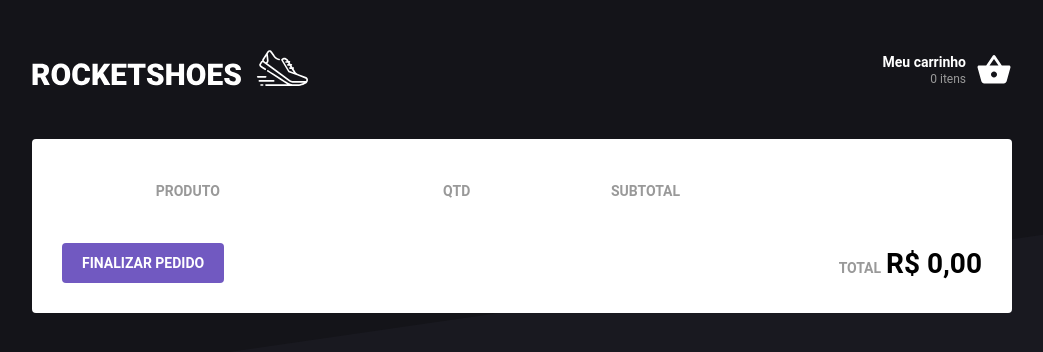
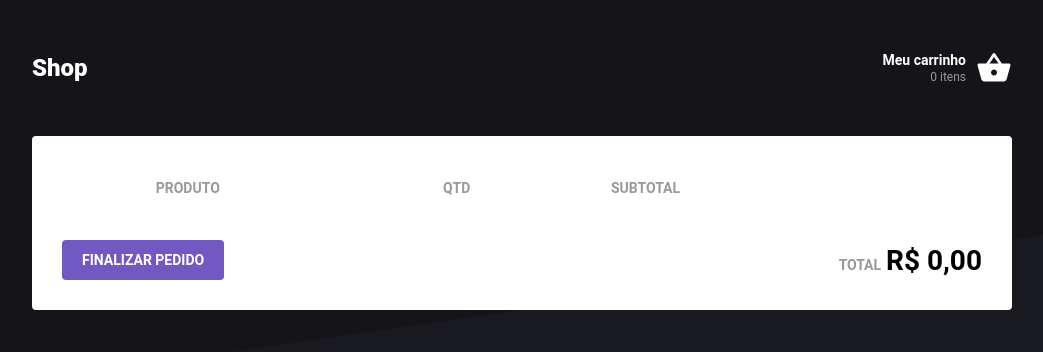
Before and after one commit to luanrjjj/challengeDevnology, a React (Create React App) app: page /cart in a window 1280 px wide. Shown: the top 352 px of the page, without its empty margins (118-1161 px from the left). Built offline with nearby package versions, Linux system fonts and the light colour scheme.

Commit message:
Organizing the code

```diff
--- a/package.json
+++ b/package.json
@@ -18,6 +18,7 @@
     "react-dom": "^17.0.2",
     "react-hook-form": "^7.17.5",
     "react-icons": "^4.3.1",
+    "react-infinite-scroll-component": "^6.1.0",
     "react-payment-inputs": "^1.1.8",
     "react-router-dom": "^5.3.0",
     "react-scripts": "4.0.3",
--- a/src/components/Header/index.tsx
+++ b/src/components/Header/index.tsx
@@ -6,13 +6,14 @@ import logo from "../../assets/images/logo.svg";
 import { Container, Cart } from "./styles";
 import { useCart } from "../../hooks/useCart";
 
+
 const Header = (): JSX.Element => {
   const { cart } = useCart();
   const cartSize = cart.length;
   return (
     <Container>
       <Link to="/">
-        <img src={logo} alt="Rocketshoes" />
+        <span className="Title">Shop</span>
       </Link>
 
       <Cart to="/cart">
--- a/src/components/Header/styles.ts
+++ b/src/components/Header/styles.ts
@@ -7,8 +7,17 @@ export const Container = styled.header`
   align-items: center;
   margin: 50px 0;
 
+
+  .Title {
+    color:#FFF;
+    text-decoration: none;
+    font-size:24px;
+    font-weight:800;
+  }
+
   a {
     transition: opacity 0.2s;
+    text-decoration:none;
 
     &:hover {
       opacity: 0.7;
--- a/src/components/services/api.ts
+++ /dev/null
@@ -1,5 +0,0 @@
-import axios from 'axios';
-
-export const api = axios.create({
-  baseURL: 'http://localhost:3333',
-});
--- a/src/pages/Home/index.tsx
+++ b/src/pages/Home/index.tsx
@@ -6,6 +6,9 @@ import Header from "../../components/Header";
 import { useCart } from "../../hooks/useCart";
 import { ProductList, SectionFilter } from "./styles";
 import { Product, ProductBrazilian, ProductEuropean } from "../../types";
+import { FaArrowAltCircleRight, FaArrowAltCircleLeft } from "react-icons/fa";
+
+import InfiniteScroll from "react-infinite-scroll-component";
 
 interface ItemInformations {
   products: Product[];
@@ -17,6 +20,8 @@ const Home = (): JSX.Element => {
   const [products2, setProducts2] = useState<Product[]>([]);
   const [filter, setFilter] = useState("");
   const [sortProduct, setSortProduct] = useState<ItemInformations[]>([]);
+
+  const [current, setCurrent] = useState(0);
 
   const { register, handleSubmit } = useForm({});
 
@@ -110,6 +115,7 @@ const Home = (): JSX.Element => {
           </div>
         </form>
       </SectionFilter>
+
       <ProductList>
         {sortProduct?.length > 0
           ? sortProduct.map((provider) => {
@@ -189,14 +195,12 @@ const Home = (): JSX.Element => {
                 return provider.products.map((product: ProductEuropean) => (
                   <li key={product.id}>
                     <div className="GalleryPhotos">
-                      {product.gallery.map((imagem: string) => {
-
-                        return (
-                          <div className="photo">
-                        <img alt={imagem} src={imagem} />;
-                        </div>
-                        )
-                      })}
+                      <div className="photo">
+                        <img
+                          alt={product.gallery[0]}
+                          src={product.gallery[0]}
+                        />
+                      </div>
                     </div>
 
                     <strong>{product.name}</strong>
--- a/src/pages/Home/styles.ts
+++ b/src/pages/Home/styles.ts
@@ -74,16 +74,14 @@ export const ProductList = styled.ul`
     width: 270px;
     overflow: hidden;
     transition:2s;
-    &:hover {
-      transform:translateX(-100px)
-    }
-  }
+
 
   .photo {
     padding: 0 2px;
     transition: 250ms all;
-    width:200px;
+    width:300px;
   }
+}
 `;
 
 export const SectionFilter = styled.div `
```
Also changed, not shown: 1 other file (tests, documents, lock files or other folders).
